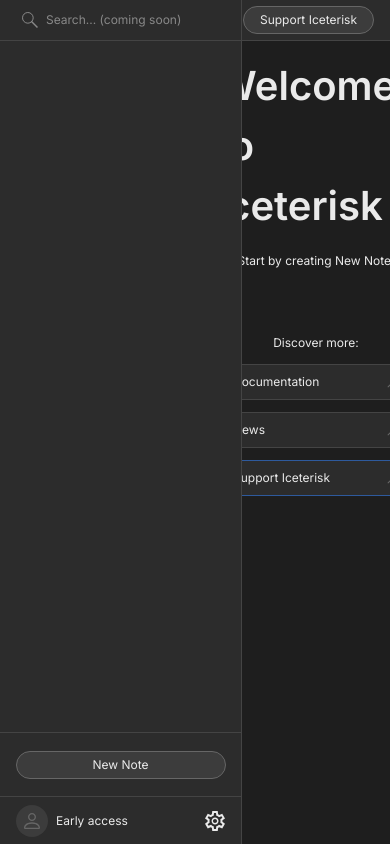
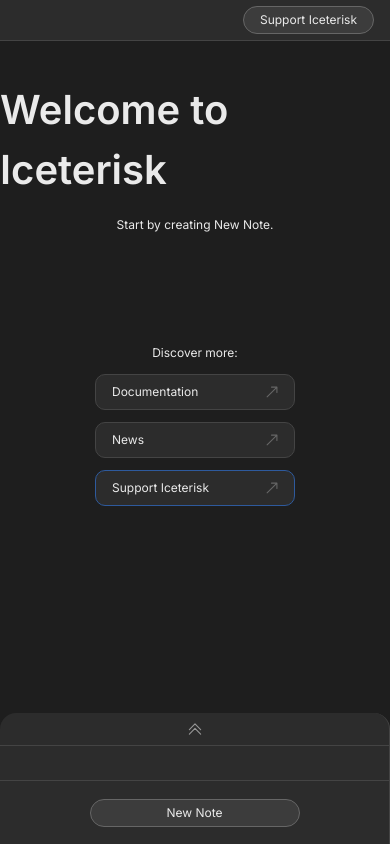
Before and after one commit to Ochygorek/iceterisk-app, a Next.js app: page / in a window 390 px wide. Built offline with nearby package versions, Linux system fonts and the light colour scheme.

Commit message:
phone adaptation

```diff
--- a/app/main.module.css
+++ b/app/main.module.css
@@ -3,6 +3,10 @@
     justify-content: start;
 
     height: 100%;
+}
+
+@media (max-width: 600px) {
+
 }
 
 .sideNavNav {
--- a/app/sideBar.module.css
+++ b/app/sideBar.module.css
@@ -10,6 +10,7 @@
 
     border-right: 1px solid var(--border-dark);
 }
+
 
 .searchContainer {
     display: flex;
@@ -330,3 +331,40 @@
 
     margin: 4px 12px;
 }
+
+.expandPhone {
+    display: none;
+    align-items: center;
+    justify-content: center;
+
+    width: 100%;
+    min-height: 32px;
+}
+
+.two {
+    display: none;
+}
+
+
+@media (max-width: 600px) {
+    .sideBarContainer {
+        width: 100%;
+        max-height: 100%; /* 131px */
+        position: fixed;
+        bottom: 0px;
+        border-top-left-radius: 16px;
+        border-top-right-radius: 16px;
+    }
+
+    .expandPhone {
+        display: flex;
+    }
+
+    .one {
+        display: none;
+    }
+
+    .two {
+        display: flex;
+    }
+}
--- a/app/ui/SideBar.tsx
+++ b/app/ui/SideBar.tsx
@@ -5,28 +5,26 @@
 import AddNoteButton from './AddNoteButton'
 import User from './User'
 import styles from '@/app/sideBar.module.css'
-import Image from 'next/image'
 import NotesArray from './NotesArray'
 import Settings from './Settings'
 import NotesSkeleton from './skeletons/NotesSkeleton'
 
 function SideBar() {
   const [update, setUpdate] = useState<number>(0)
+  const [open, setOpen] = useState<boolean>(false)
+
+  const toggleOpen = () => {
+    setOpen(!open)
+  }
 
   return (
-    <div className={styles.sideBarContainer}>
+    <>
+      <div className={`${styles.sideBarContainer} ${styles.one}`}>
         <div className={styles.searchContainer}>
           <svg width="16" height="16" viewBox="0 0 16 16" fill="none" xmlns="http://www.w3.org/2000/svg">
             <path d="M11.1898 5.84492C11.1898 8.79685 8.79678 11.1898 5.84488 11.1898C2.89299 11.1898 0.5 8.79685 0.5 5.84492C0.5 2.893 2.89299 0.5 5.84488 0.5C8.79678 0.5 11.1898 2.893 11.1898 5.84492Z" stroke="#888888"/>
             <rect width="1.46123" height="8.76736" transform="matrix(0.707104 -0.707109 0.707104 0.707109 8.76758 9.80054)" fill="#888888"/>
           </svg>
-
-        {/* <Image
-          src='/search.svg'
-          alt='Search Icon'
-          width={16}
-          height={16}
-        /> */}
           <Search />
         </div>
         <div className={styles.notesSideBarContainer}>
@@ -42,6 +40,44 @@
           <Settings />
         </div>
       </div>
+      <div className={`${styles.sideBarContainer} ${styles.two}`} style={{height: open ? '100%' : '131px'}}>
+        <div onClick={toggleOpen} className={styles.expandPhone}>
+          {open ?
+            <svg xmlns="http://www.w3.org/2000/svg" fill="none" viewBox="0 0 24 24" strokeWidth={1.5} stroke="currentColor" className="w-6 h-6">
+              <path strokeLinecap="round" strokeLinejoin="round" d="m4.5 5.25 7.5 7.5 7.5-7.5m-15 6 7.5 7.5 7.5-7.5" />
+            </svg>
+          :
+            <svg xmlns="http://www.w3.org/2000/svg" fill="none" viewBox="0 0 24 24" strokeWidth={1.5} stroke="currentColor" className="w-6 h-6 text-white/50">
+              <path strokeLinecap="round" strokeLinejoin="round" d="m4.5 18.75 7.5-7.5 7.5 7.5" />
+              <path strokeLinecap="round" strokeLinejoin="round" d="m4.5 12.75 7.5-7.5 7.5 7.5" />
+            </svg>
+          }
+        </div>
+        {open &&
+          <div className={styles.searchContainer}>
+            <svg width="16" height="16" viewBox="0 0 16 16" fill="none" xmlns="http://www.w3.org/2000/svg">
+              <path d="M11.1898 5.84492C11.1898 8.79685 8.79678 11.1898 5.84488 11.1898C2.89299 11.1898 0.5 8.79685 0.5 5.84492C0.5 2.893 2.89299 0.5 5.84488 0.5C8.79678 0.5 11.1898 2.893 11.1898 5.84492Z" stroke="#888888"/>
+              <rect width="1.46123" height="8.76736" transform="matrix(0.707104 -0.707109 0.707104 0.707109 8.76758 9.80054)" fill="#888888"/>
+            </svg>
+            <Search />
+          </div>
+        }
+        <div className={styles.notesSideBarContainer}>
+          {/* <Suspense fallback={<NotesSkeleton />}> */}
+            <NotesArray update={update} setUpdate={setUpdate} />
+          {/* </Suspense> */}
+        </div>
+        <div className={styles.noteButtonContainer}>
+          <AddNoteButton setUpdate={setUpdate}/>
+        </div>
+        {open &&
+          <div className={styles.userAndOptions}>
+            <User />
+            <Settings />
+          </div>
+        }
+      </div>
+    </>
   )
 }
 
```
Lines whose indentation alone changed are shown as unchanged.
